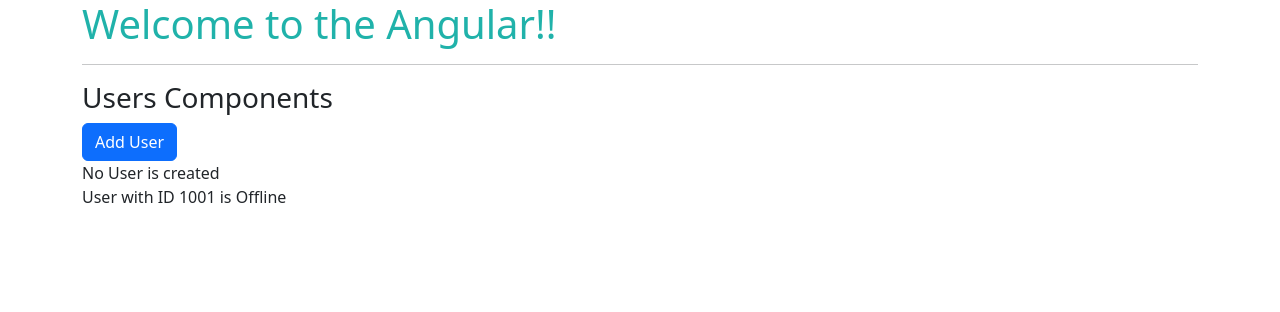
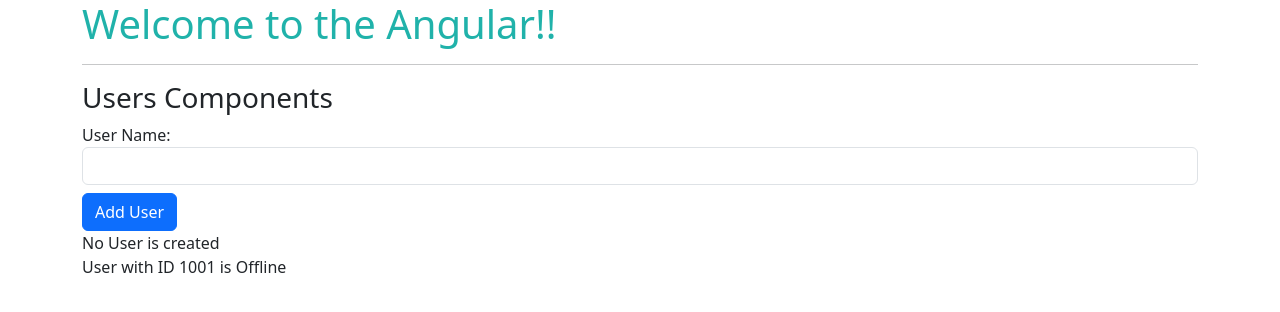
Before and after one commit to karansonawane/angular-course, an Angular app: page / in a window 1280 px wide. Shown: the top 312 px of the page. Built offline with nearby package versions, Linux system fonts and the light colour scheme.

Commit message:
$event binding

```diff
--- a/src/app/users/users.component.html
+++ b/src/app/users/users.component.html
@@ -1,5 +1,10 @@
 <!-- <p>user work</p> -->
 <h3>Users Components</h3>
+<div class="my-2">
+    <label for="">User Name: </label>
+    <input class="form-control" type="text" (input)="onUpdateUser($event)"/>
+    <div> {{userName}} </div>
+</div>
 <button class="btn btn-primary" [disabled]="!allowNewUser" (click)="changeUserCreatedStatus()">Add User</button>
 <div> {{userCreatedStatus}} </div>
 <app-user></app-user>
```
